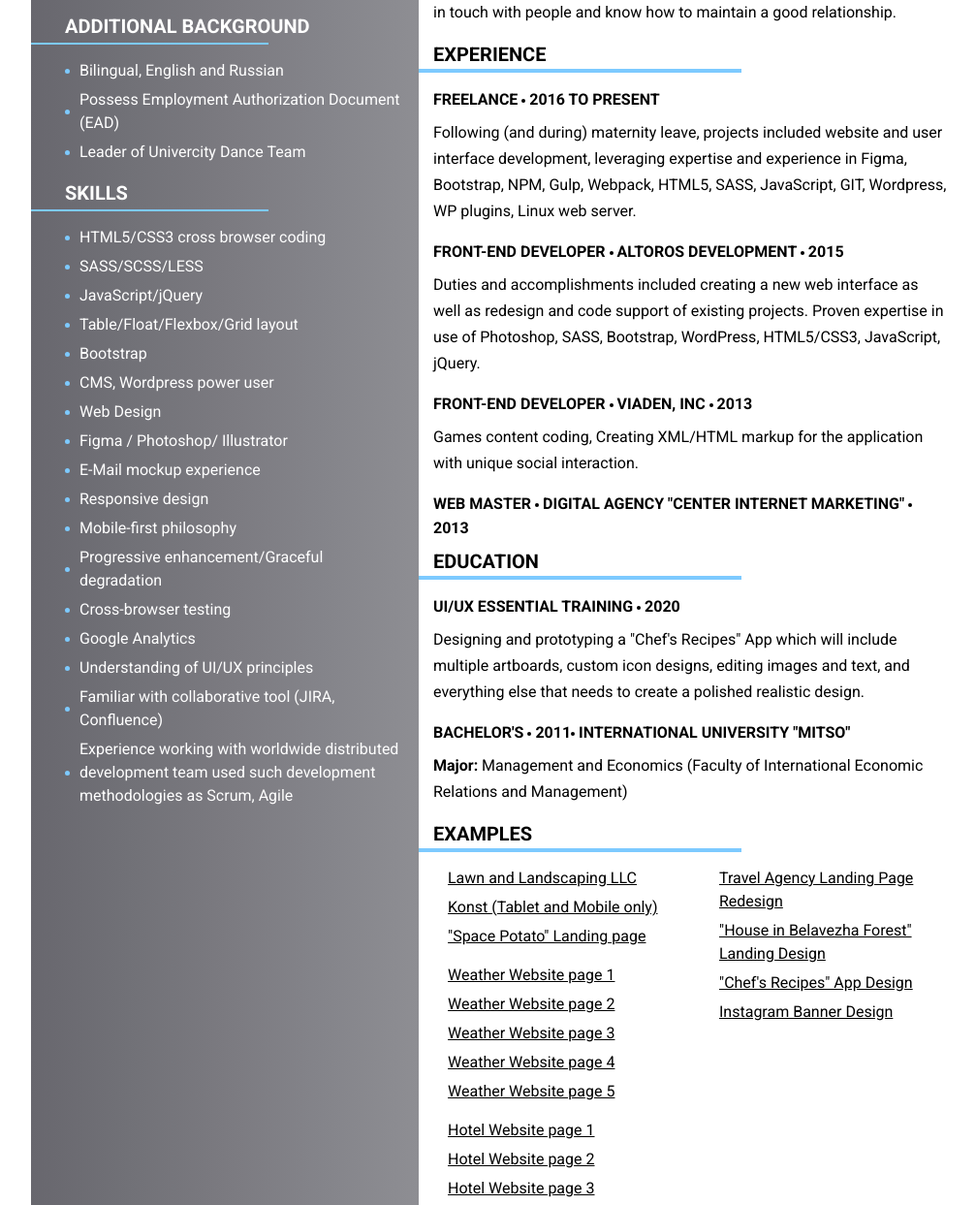
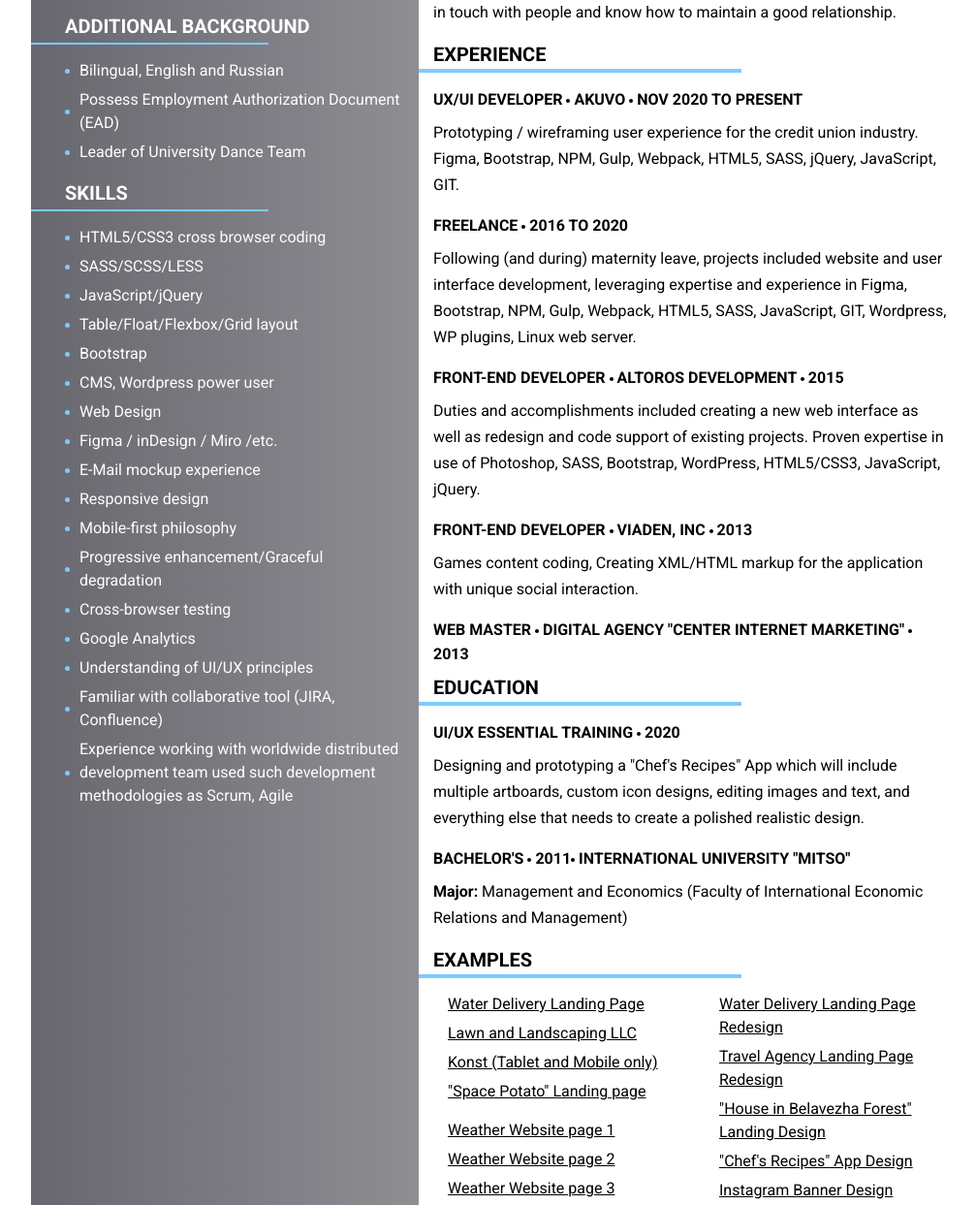
Before and after one commit to kate-pote/resume_project, a website: page app/index.html in a window 1280 px wide. Shown: the part 327-1570 px from the top of the page at 97% size, without its empty margins (128-1135 px from the left). Drawn offline with nearby package versions, Linux system fonts and the light colour scheme; files that its build step writes are made by us from their sources.

Commit message:
added new experience

```diff
--- a/app/index.html
+++ b/app/index.html
@@ -51,7 +51,7 @@
           <ul class="dot-list">
             <li>Bilingual, English and Russian</li>
             <li>Possess Employment Authorization Document (EAD)</li>
-            <li>Leader of Univercity Dance Team</li>
+            <li>Leader of University Dance Team</li>
           </ul>
           <h3>Skills</h3>
           <ul class="dot-list">
@@ -62,7 +62,7 @@
             <li>Bootstrap</li>
             <li>CMS, Wordpress power user</li>
             <li>Web Design</li>
-            <li>Figma / Photoshop/ Illustrator</li>
+            <li>Figma / inDesign / Miro /etc.</li>
             <li>E-Mail mockup experience</li>
             <li>Responsive design</li>
             <li>Mobile-first philosophy</li>
@@ -83,7 +83,13 @@
           </p>
 
           <h3>experience</h3>
-          <h4>freelance <i class="circle"></i> 2016 to present</h4>
+          <h4>UX/UI Developer <i class="circle"></i> AKUVO <i class="circle"></i> Nov 2020 to present</h4>
+          <p>
+            Prototyping / wireframing user experience for the credit union industry.
+            Figma, Bootstrap, NPM, Gulp, Webpack, HTML5, SASS, jQuery, JavaScript, GIT.
+          </p>
+
+          <h4>freelance <i class="circle"></i> 2016 to 2020</h4>
           <p>
             Following (and during) maternity leave, projects included website and user interface development,
             leveraging expertise and experience in Figma, Bootstrap, NPM, Gulp, Webpack, HTML5, SASS, JavaScript, GIT, Wordpress,
@@ -115,6 +121,9 @@
             <div class="col-md-6">
               <ul>
                 <li>
+                  <a href="http://xn----7sbbfkcu6c7b.xn--90ais/" target="_blank">Water Delivery Landing Page</a>
+                </li>
+                <li>
                   <a href="https://bermanlawn.github.io/" target="_blank">Lawn and Landscaping LLC</a>
                 </li>
                 <li>
@@ -141,6 +150,9 @@
             </div>
             <div class="col-md-6">
               <ul>
+                <li><a href="https://www.figma.com/proto/q1pUps8VmE8jfMCjY8niQg/water-delivery-redesign?node-id=163%3A237&viewport=-232%2C158%2C0.08632787317037582&scaling=min-zoom"
+                       target="_blank">Water Delivery Landing Page Redesign</a>
+                </li>
                 <li><a href="https://www.figma.com/proto/xqnI73YVd44wGI8xDvjZPN/ZBY.by?scaling=min-zoom&node-id=1%3A2"
                        target="_blank">Travel Agency Landing Page Redesign</a></li>
                 <li><a href="https://www.figma.com/proto/wmG4ZPEoXE2R49fFuRvgB2/%D0%94%D0%BE%D0%BC%D0%B8%D0%BA-%D0%92-%D0%9F%D1%83%D1%89%D0%B5?node-id=3%3A6&scaling=min-zoom"
@@ -152,7 +164,6 @@
               </ul>
             </div>
           </div>
-
 
         </article>
       </section>
```
